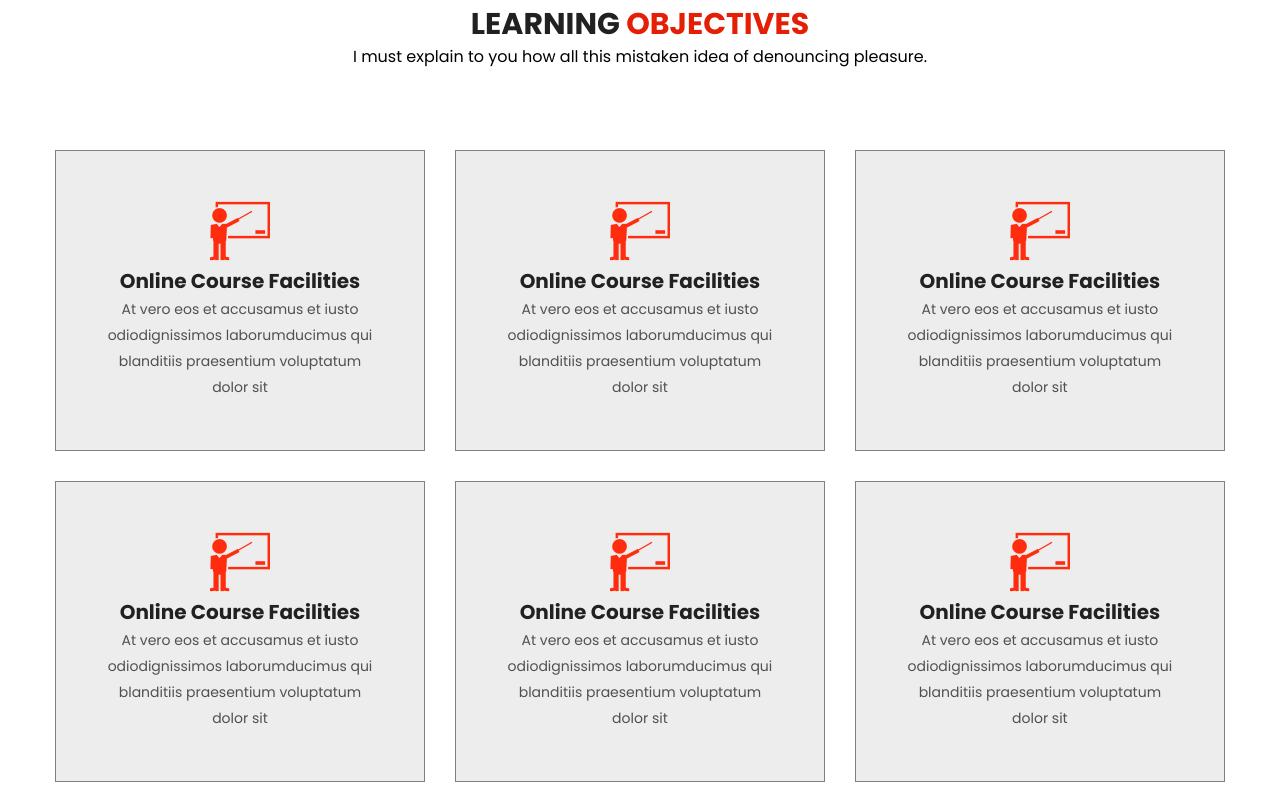
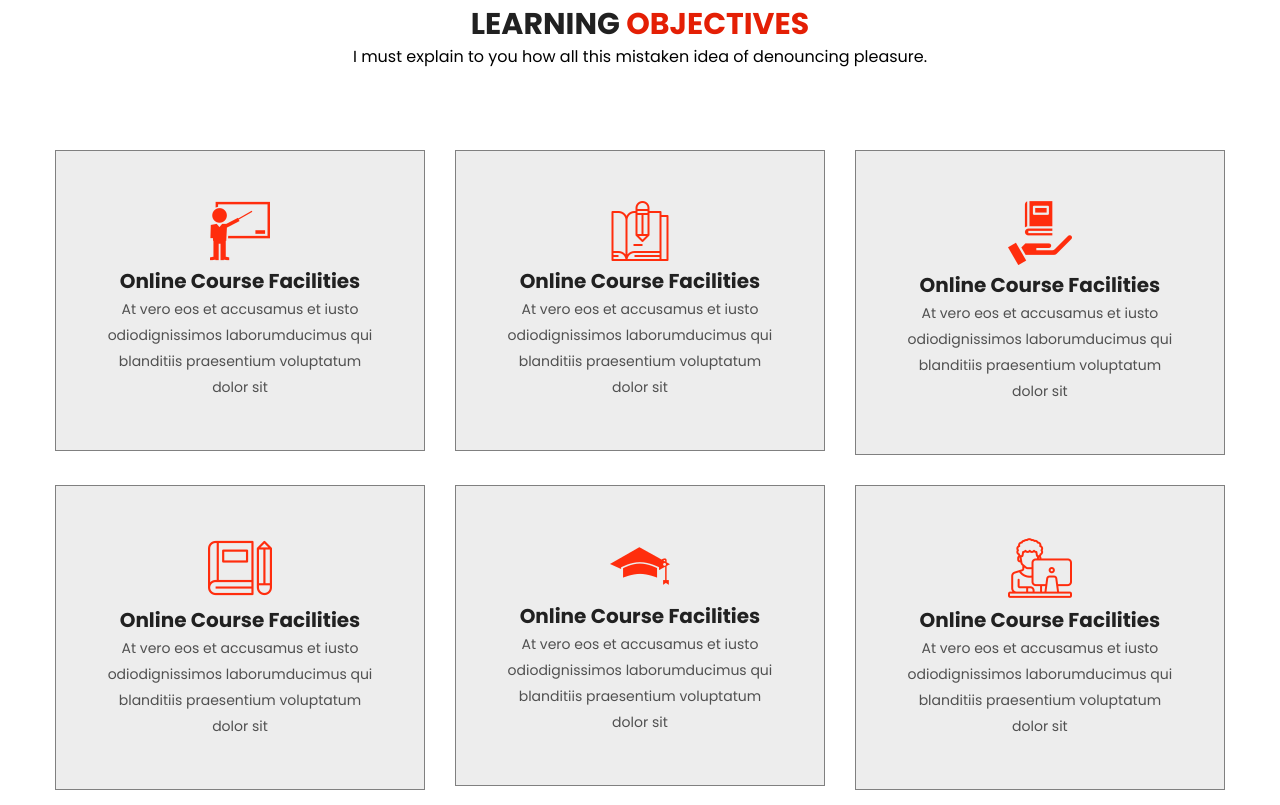
Before and after one commit to Ekram70/eshkool, a plain HTML site: page index.html in a window 1280 px wide. Shown: the part 1189-1994 px from the top of the page. Drawn offline with Linux system fonts and the light colour scheme.

Commit message:
Update index.html

```diff
--- a/index.html
+++ b/index.html
@@ -128,7 +128,7 @@
       </div>
       <div class="col-33">
         <div class="learning__box">
-          <img src="assets/images/learning-objectinve-icon-01.png" alt="icon">
+          <img src="assets/images/learning-objectinve-icon-02.png" alt="icon">
           <h1>Online Course Facilities</h1>
           <p>At vero eos et accusamus et iusto odiodignissimos laborumducimus qui blanditiis praesentium voluptatum
             dolor
@@ -137,7 +137,7 @@
       </div>
       <div class="col-33">
         <div class="learning__box">
-          <img src="assets/images/learning-objectinve-icon-01.png" alt="icon">
+          <img src="assets/images/learning-objectinve-icon-03.png" alt="icon">
           <h1>Online Course Facilities</h1>
           <p>At vero eos et accusamus et iusto odiodignissimos laborumducimus qui blanditiis praesentium voluptatum
             dolor
@@ -146,7 +146,7 @@
       </div>
       <div class="col-33">
         <div class="learning__box">
-          <img src="assets/images/learning-objectinve-icon-01.png" alt="icon">
+          <img src="assets/images/learning-objectinve-icon-04.png" alt="icon">
           <h1>Online Course Facilities</h1>
           <p>At vero eos et accusamus et iusto odiodignissimos laborumducimus qui blanditiis praesentium voluptatum
             dolor
@@ -155,7 +155,7 @@
       </div>
       <div class="col-33">
         <div class="learning__box">
-          <img src="assets/images/learning-objectinve-icon-01.png" alt="icon">
+          <img src="assets/images/learning-objectinve-icon-05.png" alt="icon">
           <h1>Online Course Facilities</h1>
           <p>At vero eos et accusamus et iusto odiodignissimos laborumducimus qui blanditiis praesentium voluptatum
             dolor
@@ -164,7 +164,7 @@
       </div>
       <div class="col-33">
         <div class="learning__box">
-          <img src="assets/images/learning-objectinve-icon-01.png" alt="icon">
+          <img src="assets/images/learning-objectinve-icon-06.png" alt="icon">
           <h1>Online Course Facilities</h1>
           <p>At vero eos et accusamus et iusto odiodignissimos laborumducimus qui blanditiis praesentium voluptatum
             dolor
```
